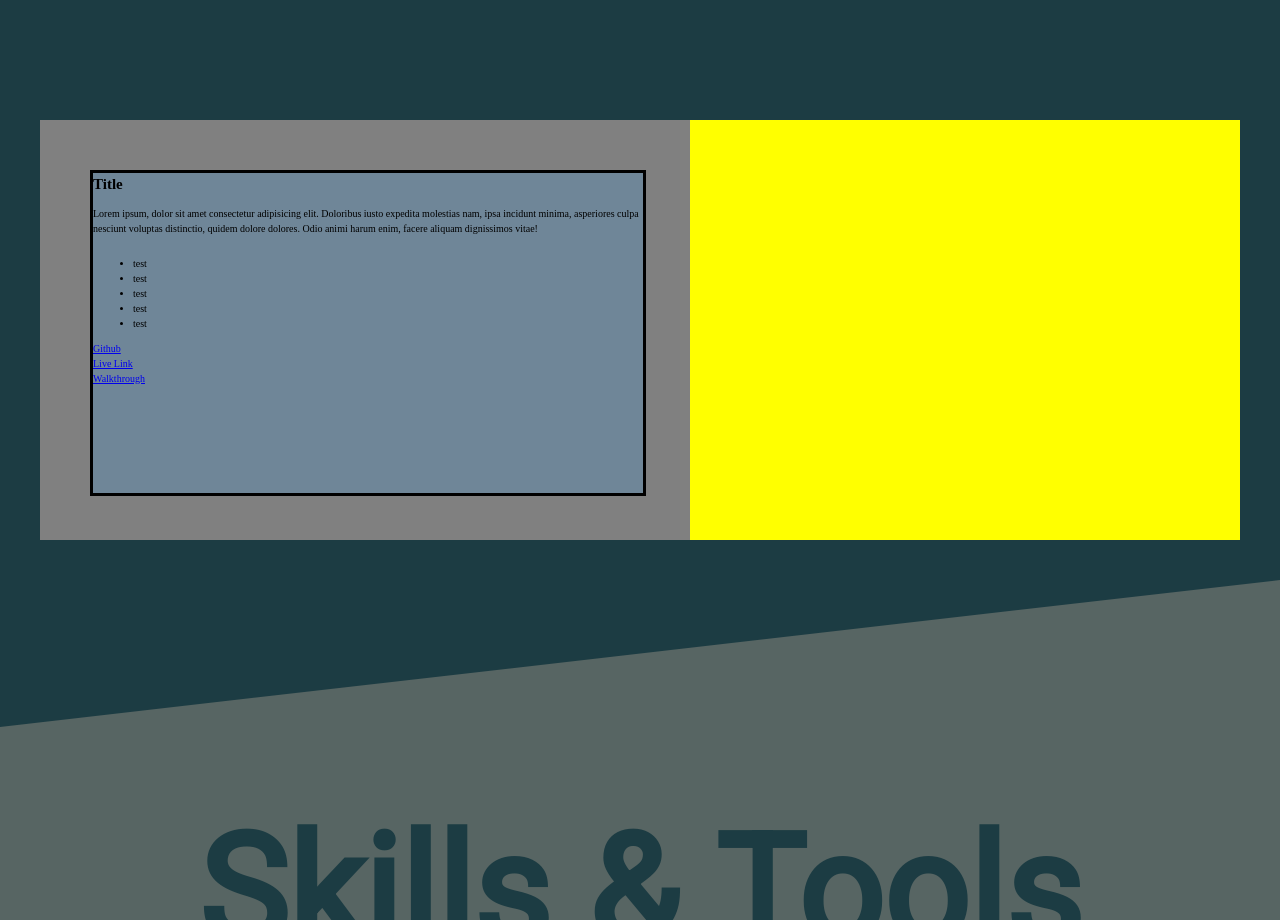
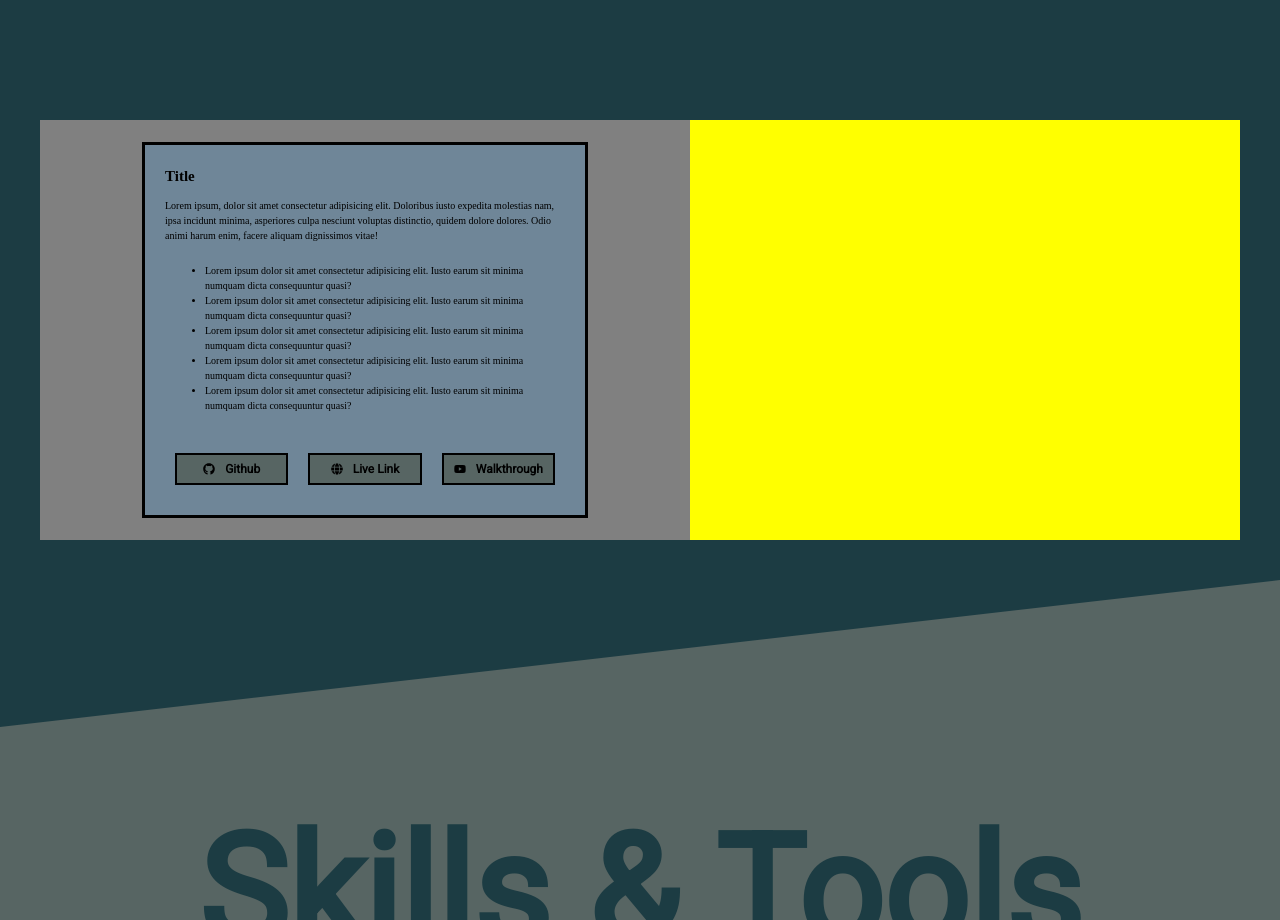
Before and after one commit to dward1502/PersonalPortfolio, a Next.js app: page / in a window 1280 px wide. Shown: the part 1220-2140 px from the top of the page. Built offline with nearby package versions, Linux system fonts and the light colour scheme.

Commit message:
set up project info box

```diff
--- a/package.json
+++ b/package.json
@@ -14,6 +14,7 @@
     "react": "18.2.0",
     "react-devicon": "^0.1.9",
     "react-dom": "18.2.0",
+    "react-icons": "^4.4.0",
     "sass": "^1.53.0"
   },
   "devDependencies": {
--- a/pages/index.jsx
+++ b/pages/index.jsx
@@ -1,5 +1,7 @@
 import Head from 'next/head';
 import Image from 'next/image';
+
+import {FaGlobe, FaGithub, FaYoutube} from 'react-icons/fa'
 
 import styles from '../sass/Home.module.scss';
 
@@ -32,21 +34,21 @@ export default function Home() {
               dolores. Odio animi harum enim, facere aliquam dignissimos vitae!
             </p>
             <ul>
-              <li>test</li>
-              <li>test</li>
-              <li>test</li>
-              <li>test</li>
-              <li>test</li>
+              <li>Lorem ipsum dolor sit amet consectetur adipisicing elit. Iusto earum sit minima numquam dicta consequuntur quasi?</li>
+              <li>Lorem ipsum dolor sit amet consectetur adipisicing elit. Iusto earum sit minima numquam dicta consequuntur quasi?</li>
+              <li>Lorem ipsum dolor sit amet consectetur adipisicing elit. Iusto earum sit minima numquam dicta consequuntur quasi?</li>
+              <li>Lorem ipsum dolor sit amet consectetur adipisicing elit. Iusto earum sit minima numquam dicta consequuntur quasi?</li>
+              <li>Lorem ipsum dolor sit amet consectetur adipisicing elit. Iusto earum sit minima numquam dicta consequuntur quasi?</li>
             </ul>
             <div className={styles.project_btns}>
               <div className={styles.linkBtn}>
-                <a href='#'>Github</a>
+               <FaGithub/> <a href='#'>Github</a>
               </div>
               <div className={styles.linkBtn}>
-                <a href='#'>Live Link</a>
+                <FaGlobe/><a href='#'>Live Link</a>
               </div>
               <div className={styles.linkBtn}>
-                <a href='#'>Walkthrough</a>
+                <FaYoutube/><a href='#'>Walkthrough</a>
               </div>
             </div>
           </div>
--- a/sass/Home.module.scss
+++ b/sass/Home.module.scss
@@ -40,14 +40,18 @@
   background-color: grey;
   width: 50%;
   padding: 5rem;
+  display: flex;
+  justify-content: center;
+  align-items: center;
 }
 .infoBox {
  background-color: #6F8698;
- height: 100%;
- width: 100%;
+//  height: 100%;
+ width: 40rem;
  border: .3rem solid black;
  display: flex;
  flex-direction: column;
+ padding: 2rem;
 }
 .projectImageBox {
   background-color: yellow;
@@ -78,3 +82,26 @@
   background-color: #6b94b1;
 //   clip-path: polygon(100% 0, 76% 18%, 51% 1%, 24% 18%, 0 0);
 }
+.project_btns {
+  display: flex;
+  justify-content: space-between;
+  margin-top: 2rem;
+}
+.linkBtn {
+  background-color: #576563;
+  border: .2rem solid black;
+  font-size: 1.2rem;
+  padding: .5rem 1rem;
+  font-family: 'Roboto', sans-serif;
+  font-weight: 600;
+  width: 12rem;
+  display: flex;
+  justify-content: center;
+  align-items: center;
+  margin: 1rem;
+  & a {
+    text-decoration: none;
+    color: black;
+    margin-left: 1rem;
+  }
+}
```
Also changed, not shown: 1 other file (tests, documents, lock files or other folders).
